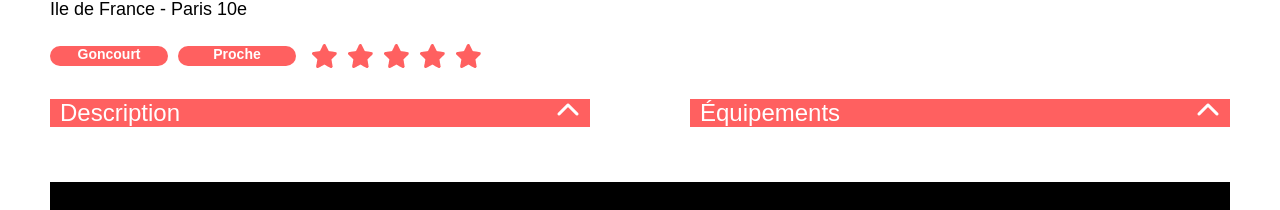
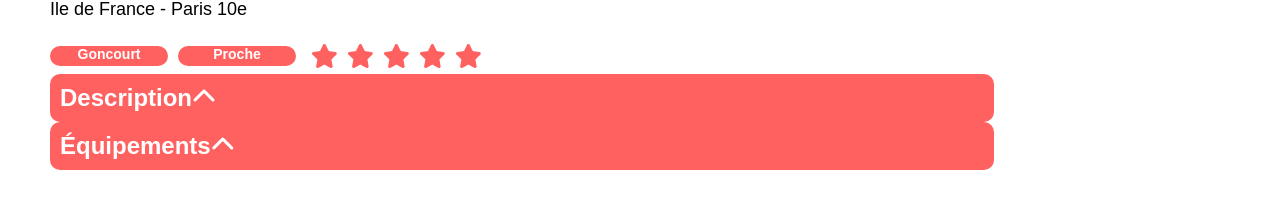
Before and after one commit to clementD99/Kasa, a React (Create React App) app: page /logement/0979876d in a window 1280 px wide. Shown: the part 701-911 px from the top of the page. Built offline with nearby package versions, Linux system fonts and the light colour scheme.

Commit message:
Correction dans le code pour l'améliorer

```diff
--- a/src/composants/Collapse/collapse.scss
+++ b/src/composants/Collapse/collapse.scss
@@ -10,20 +10,19 @@
 .collapse-barre {
   position: relative;
   width: 80%;
-  border-radius: 5px;
 }
 
 .collapse-titre {
   font-size: 24px;
-  padding-left: 10px;
+  font-weight: 700;
+  padding: 10px;
   background-color: #ff6060;
   color: #ffffff;
   cursor: pointer;
+  border-radius: 10px;
 }
 
 .collapse-contenu {
-  display: flex;
-  flex-direction: column;
   font-size: 18px;
   color: black;
   background-color: #f6f6f6;
@@ -33,17 +32,9 @@
 .collapse i {
   position: absolute;
   right: 10px;
+  transition: transform 0.3s ease;
 }
 
-// Le code css ci-dessous est pour sa mise en forme dans Logement.jsx //
-
-.collapse-logements {
-  display: flex;
-  gap: 100px;
-  margin-top: 25px;
+.collapse i.rotate {
+  transform: rotate(180deg);
 }
-
-.collapse-logements i {
-  position: absolute;
-  right: 10px;
-}
```
